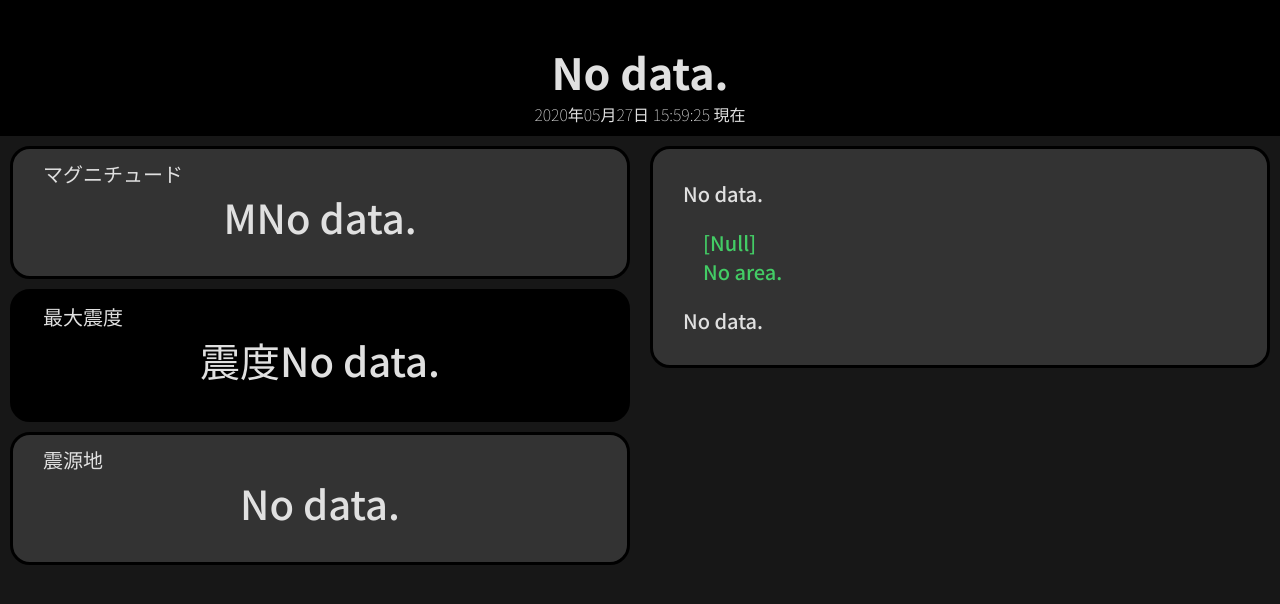
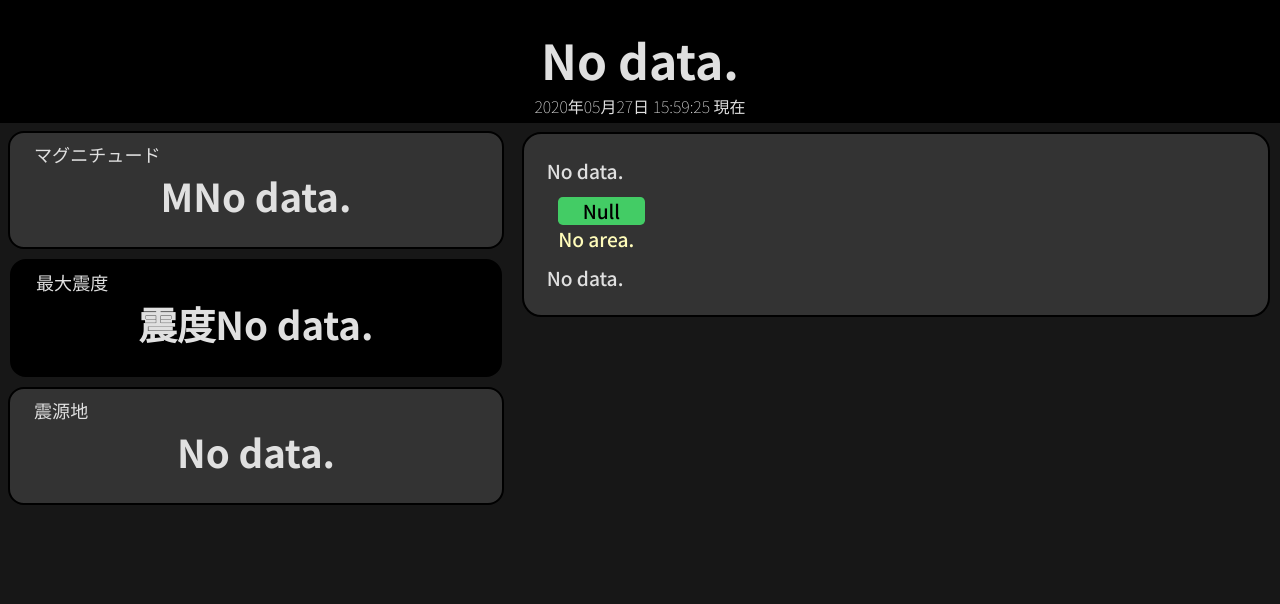
Before and after one commit to earthquake-alert/template-conversion, a Flask app: page /template in a window 1280 px wide. Shown: the top 604 px of the page. Run offline with Flask 2, Linux system fonts and the light colour scheme.

Commit message:
フォーマットを変更

```diff
--- a/src/static/css/style.css
+++ b/src/static/css/style.css
@@ -7,8 +7,8 @@
     text-align: center;
     font-weight: 700;
     font-family: 'Noto Sans JP', sans-serif;
-    font-size: 43px;
-    padding-top: 40px;
+    font-size: 3em;
+    padding-top: 0.5em;
     padding-bottom: 0;
     margin: 0 0 0 0;
 }
@@ -16,74 +16,94 @@
 .date {
     text-align: center;
     margin: 0;
-    padding-bottom: 10px;
+    padding-bottom: 0.3em;
+    font-size: 1em;
     font-weight: 100;
     font-family: 'Noto Sans JP', sans-serif;
 }
 
 header {
-    margin: 0 0 0 0;
+    margin: 0;
 }
 
-.box {
+.left {
     float: left;
-    width: 50%;
+    width: 40%;
+    margin: 0;
+}
+
+.right {
+    float: left;
+    width: 60%;
+    margin: 0;
 }
 
 .explanation {
-    padding: 30px;
+    padding: 1.2em;
     background-color: #333333;
     color: #e0e0e0;
-    border-radius: 20px;
-    margin: 10px;
-    font-size: 20px;
+    border-radius: 1em;
+    margin: 0.5em;
+    font-size: 1.2em;
     font-weight: 500;
     font-family: 'Noto Sans JP', sans-serif;
+    max-height: none;
 }
 
 .areas {
-    padding: 20px;
-    color: #43cc65;
+    padding: 0.6em;
+    margin: 0;
+    color: #fffcba;
+}
+
+.seismic_intensity {
+    padding: 0;
+    text-align: center;
+    margin: 0;
+    width: 4.5em;
+    border-radius: 0.25em;
+    background-color: #43cc65;
+    color: black;
 }
 
 .magnitude {
-    padding: 10px 30px 30px 30px;
-    margin: 10px;
+    padding: 0.5em 1.5em 1.5em 1.5em;
+    margin: 0.5em;
     background-color: #333333;
     color: #e0e0e0;
-    border-radius: 20px;
+    border-radius: 1em;
 }
 
 .max-seismic-intensity {
-    padding: 10px 30px 30px 30px;
+    padding: 0.5em 1.5em 1.5em 1.5em;
     margin: 10px;
-    border-radius: 20px;
+    border-radius: 1em;
 }
 
 .epicenter {
-    padding: 10px 30px 30px 30px;
-    margin: 10px;
+    padding: 0.5em 1.5em 1.5em 1.5em;
+    margin: 0.5em;
     background-color: #333333;
     color: #e0e0e0;
-    border-radius: 20px;
+    border-radius: 1em;
 }
 
 .contents {
     text-align: center;
-    font-size: 40px;
-    font-weight: 500;
+    font-size: 2.4em;
+    font-weight: 700;
     font-family: 'Noto Sans JP', sans-serif;
 }
 
 .comment {
     text-align: left;
-    font-size: 20px;
+    font-size: 1.13em;
     font-weight: 500;
     font-family: 'Noto Sans JP', sans-serif;
 }
 
 /*
- 震度ごとに色を変化
+ 震度ごとに色を変化 (背景塗りつぶし)
  - 震度1:   class-1
  - 震度2:   class-2
  - 震度3:   class-3
@@ -95,47 +115,47 @@
  - 震度7:   class-7
   */
 
-.fill.class-0 {
+.fill.class-0, .震度0, .震度０ {
     background-color: #e1e2e3;
     color: black;
 }
 
-.fill.class-1 {
+.fill.class-1, .震度1, .震度１ {
     background-color: #56a0d1;
     color: black;
 }
 
-.fill.class-2 {
+.fill.class-2, .震度2, .震度２ {
     background-color: #204eba;
     color: #e0e0e0;
 }
 
-.fill.class-3 {
+.fill.class-3, .震度3, .震度３ {
     background-color: #d6e673;
 }
 
-.fill.class-4 {
+.fill.class-4, .震度4, .震度４ {
     background-color: #dbde28;
 }
 
-.fill.class-5 {
+.fill.class-5, .震度5弱, .震度５弱 {
     background-color: #eba22d;
 }
 
-.fill.class-55 {
+.fill.class-55, .震度5強, .震度５強 {
     background-color: #eba22d;
 }
-.fill.class-6 {
+.fill.class-6, .震度6弱, .震度６弱 {
     background-color: #e62929;
     color: #e0e0e0;
 }
 
-.fill.class-66 {
+.fill.class-66, .震度6強, .震度６強 {
     background-color: #e62929;
     color: #e0e0e0;
 }
 
-.fill.class-7 {
+.fill.class-7, .震度7, .震度７ {
     background-color: #a81d5b;
     color: #e0e0e0;
 }
@@ -145,47 +165,49 @@
     color: #e0e0e0;
 }
 
-/*-----------*/
+/*
+ 震度ごとに色を変化 (縁の着色)
+*/
 
 div.class-0 {
-    border: solid 3px #e1e2e3;
+    border: solid 0.15em #e1e2e3;
 }
 
 div.class-1 {
-   border: solid 3px #56a0d1;
+   border: solid 0.15em #56a0d1;
 }
 
 div.class-2 {
-   border: solid 3px #204eba;
+   border: solid 0.15em #204eba;
 }
 
 div.class-3 {
-   border: solid 3px #d6e673;
+   border: solid 0.15em #d6e673;
 }
 
 div.class-4 {
-   border: solid 3px #dbde28;
+   border: solid 0.15em #dbde28;
 }
 
 div.class-5 {
-   border: solid 3px #eba22d;
+   border: solid 0.15em #eba22d;
 }
 
 div.class-55 {
-   border: solid 3px #eba22d;
+   border: solid 0.15em #eba22d;
 }
 div.class-6 {
-   border: solid 3px #e62929;
+   border: solid 0.15em #e62929;
 }
 
 div.class-66 {
-   border: solid 3px #e62929;
+   border: solid 0.15em #e62929;
 }
 
 div.class-7 {
-   border: solid 3px #a81d5b;
+   border: solid 0.15em #a81d5b;
 }
 
 div.none {
-   border: solid 3px black;
+   border: solid 0.15em black;
 }
--- a/src/templates/index.html
+++ b/src/templates/index.html
@@ -19,7 +19,7 @@
         </div>
     </header>
     <main>
-        <div class="box">
+        <div class="left">
             <div class="magnitude {{ seismic }}">
                 <div class="comment">マグニチュード</div>
                 <div class="contents">M{{ magnitude }}</div>
@@ -34,14 +34,14 @@
             </div>
         </div>
 
-        <div class="box">
+        <div class="right">
             <div class="explanation {{ seismic }}">
                 <div>
                     {{ explanation[0] }}
                 </div>
                 <div class="areas">
                     {% for seismic_area, area in areas.items() %}
-                    <div class="seismic_intensity">[{{ seismic_area }}]</div>
+                    <div class="seismic_intensity {{ seismic_area }}">{{ seismic_area }}</div>
                     <div class="name">
                         {% for value in area %}
                         {{ value }}{{ "、" if not loop.last }}
```
